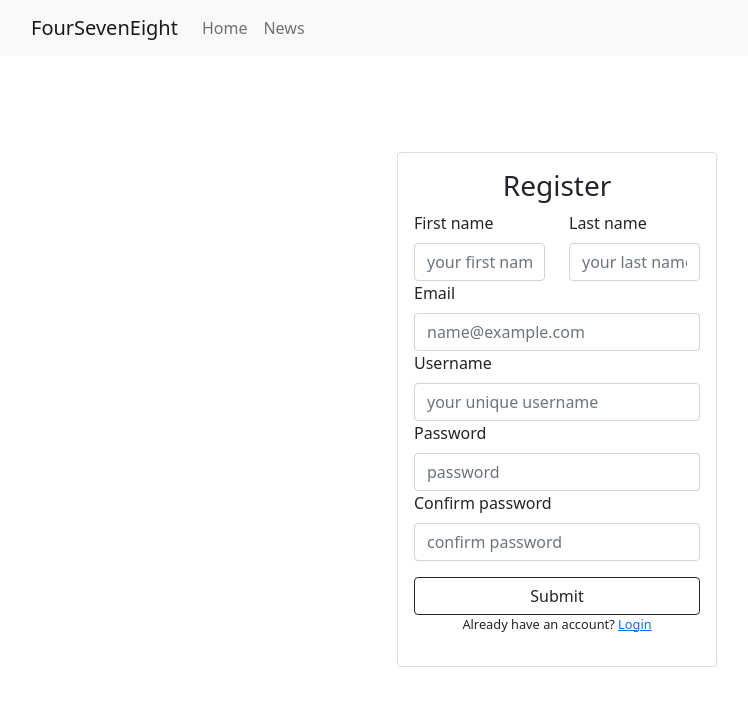
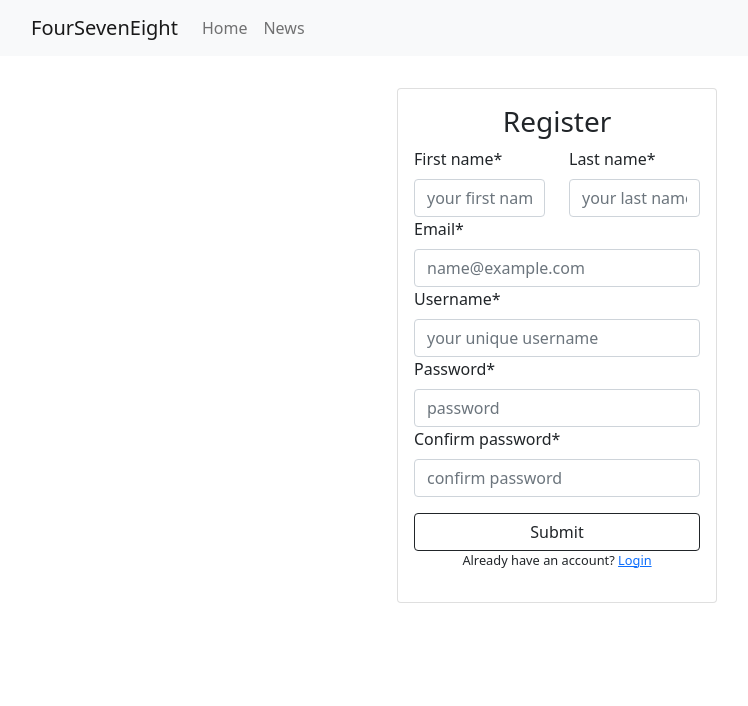
Before and after one commit to anish-sinha1/fourseveneight-v1-frontend, a React (Create React App) app: page / in a window 1280 px wide. Shown: the top 706 px of the page, without its empty margins (51-799 px from the left). Built offline with nearby package versions, Linux system fonts and the light colour scheme.

Commit message:
Committing before I break the app

```diff
--- a/package.json
+++ b/package.json
@@ -2,7 +2,7 @@
   "name": "fourseveneight-v1-frontend",
   "version": "0.1.0",
   "private": true,
-  "proxy": "localhost:8000/",
+  "proxy": "http://localhost:8000/",
   "dependencies": {
     "@testing-library/jest-dom": "^5.14.1",
     "@testing-library/react": "^11.2.7",
--- a/src/Navigation/Navigation.tsx
+++ b/src/Navigation/Navigation.tsx
@@ -1,4 +1,4 @@
-import React, { Fragment } from "react";
+import React from "react";
 import { Container, Navbar, Nav } from "react-bootstrap";
 const Navigation: React.FC = (props) => {
   return (
--- a/src/RegistrationForm/RegistrationForm.module.css
+++ b/src/RegistrationForm/RegistrationForm.module.css
@@ -5,7 +5,7 @@
   align-items: center;
   max-width: 25%;
   margin-left: 35%;
-  margin-top: 7.5%;
+  margin-top: 2.5%;
   justify-content: auto;
 }
 
--- a/src/RegistrationForm/RegistrationForm.tsx
+++ b/src/RegistrationForm/RegistrationForm.tsx
@@ -2,16 +2,20 @@ import React, { useState } from "react";
 import "bootstrap/dist/css/bootstrap.min.css";
 import axios from "axios";
 import { formElementHandler } from "../util/handlerFactory";
+import AlertMessage from "../UI/Alert/AlertMessage";
 import classes from "./RegistrationForm.module.css";
 import { Row, Col, Button, Form, Card } from "react-bootstrap";
 
 const RegistrationForm: React.FC = (props) => {
+  let errors: string[] = [];
   const [firstName, setFirstName] = useState("");
   const [lastName, setLastName] = useState("");
   const [email, setEmail] = useState("");
   const [username, setUsername] = useState("");
   const [password, setPassword] = useState("");
   const [passwordConfirm, setPasswordConfirm] = useState("");
+  const [show, setShow] = useState(true);
+  const [error, setError] = useState(errors);
 
   const firstNameHandler = formElementHandler(setFirstName);
   const lastNameHandler = formElementHandler(setLastName);
@@ -19,6 +23,11 @@ const RegistrationForm: React.FC = (props) => {
   const usernameHandler = formElementHandler(setUsername);
   const passwordHandler = formElementHandler(setPassword);
   const passwordConfirmHandler = formElementHandler(setPasswordConfirm);
+
+  const alertMessageHandler = () => {
+    setError([]);
+    setShow(false);
+  };
 
   const isValidEmail = (email: string) => {
     const emailRegex =
@@ -29,14 +38,21 @@ const RegistrationForm: React.FC = (props) => {
   const registrationHandler = (event: React.SyntheticEvent) => {
     event.preventDefault();
     if (!firstName || !lastName || !email || !password || !passwordConfirm) {
-      return;
+      setError((currentState) => {
+        return [...currentState, "Please fill out all fields! "];
+      });
     }
     if (!isValidEmail(email)) {
-      return;
+      setError((currentState) => {
+        return [...currentState, "Invalid email! "];
+      });
     }
     if (password !== passwordConfirm) {
-      return;
+      setError((currentState) => {
+        return [...currentState, "Password fields do not match! "];
+      });
     }
+    console.log(error, errors);
 
     const newUser: object = {
       firstName,
@@ -65,6 +81,16 @@ const RegistrationForm: React.FC = (props) => {
 
   return (
     <Card className={`${classes["card"]} `}>
+      {error.length > 0 && (
+        <div>
+          <AlertMessage
+            alertMessageType="warning"
+            onClose={() => setShow(false)}
+          >
+            Errors: {error}
+          </AlertMessage>
+        </div>
+      )}
       <div className={`${classes["form-heading"]}`}>
         <h3>Register</h3>
       </div>
@@ -72,7 +98,7 @@ const RegistrationForm: React.FC = (props) => {
         <Row>
           <Col>
             <Form.Group controlId="firstName">
-              <Form.Label>First name</Form.Label>
+              <Form.Label>First name*</Form.Label>
               <Form.Control
                 onChange={firstNameHandler}
                 type="text"
@@ -83,7 +109,7 @@ const RegistrationForm: React.FC = (props) => {
           </Col>
           <Col>
             <Form.Group controlId="lastName">
-              <Form.Label>Last name</Form.Label>
+              <Form.Label>Last name*</Form.Label>
               <Form.Control
                 onChange={lastNameHandler}
                 type="text"
@@ -95,7 +121,7 @@ const RegistrationForm: React.FC = (props) => {
         </Row>
         <Row>
           <Form.Group controlId="email">
-            <Form.Label>Email</Form.Label>
+            <Form.Label>Email*</Form.Label>
             <Form.Control
               onChange={emailHandler}
               type="email"
@@ -106,7 +132,7 @@ const RegistrationForm: React.FC = (props) => {
         </Row>
         <Row>
           <Form.Group controlId="username">
-            <Form.Label>Username</Form.Label>
+            <Form.Label>Username*</Form.Label>
             <Form.Control
               onChange={usernameHandler}
               type="text"
@@ -117,7 +143,7 @@ const RegistrationForm: React.FC = (props) => {
         </Row>
         <Row>
           <Form.Group controlId="password">
-            <Form.Label>Password</Form.Label>
+            <Form.Label>Password*</Form.Label>
             <Form.Control
               onChange={passwordHandler}
               type="password"
@@ -128,7 +154,7 @@ const RegistrationForm: React.FC = (props) => {
         </Row>
         <Row>
           <Form.Group controlId="confirm-password">
-            <Form.Label>Confirm password</Form.Label>
+            <Form.Label>Confirm password*</Form.Label>
             <Form.Control
               onChange={passwordConfirmHandler}
               type="password"
--- /dev/null
+++ b/src/UI/Alert/AlertMessage.tsx
@@ -0,0 +1,14 @@
+import { Alert } from "react-bootstrap";
+
+const AlertMessage: React.FC<{
+  alertMessageType: string;
+  onClose: (event: any) => void;
+}> = (props) => {
+  return (
+    <Alert variant={props.alertMessageType} dismissible>
+      {props.children}
+    </Alert>
+  );
+};
+
+export default AlertMessage;
--- a/src/models/Comment.ts
+++ /dev/null
@@ -1,3 +0,0 @@
-export interface Comment {
-  author: string;
-}
--- a/src/models/Post.ts
+++ /dev/null
@@ -1,3 +0,0 @@
-export interface Post {
-  author: string;
-}
```
Also changed, not shown: src/models/User.ts (deleted, +0 -7 lines), src/UI/Alert/AlertMessage.css (added).
